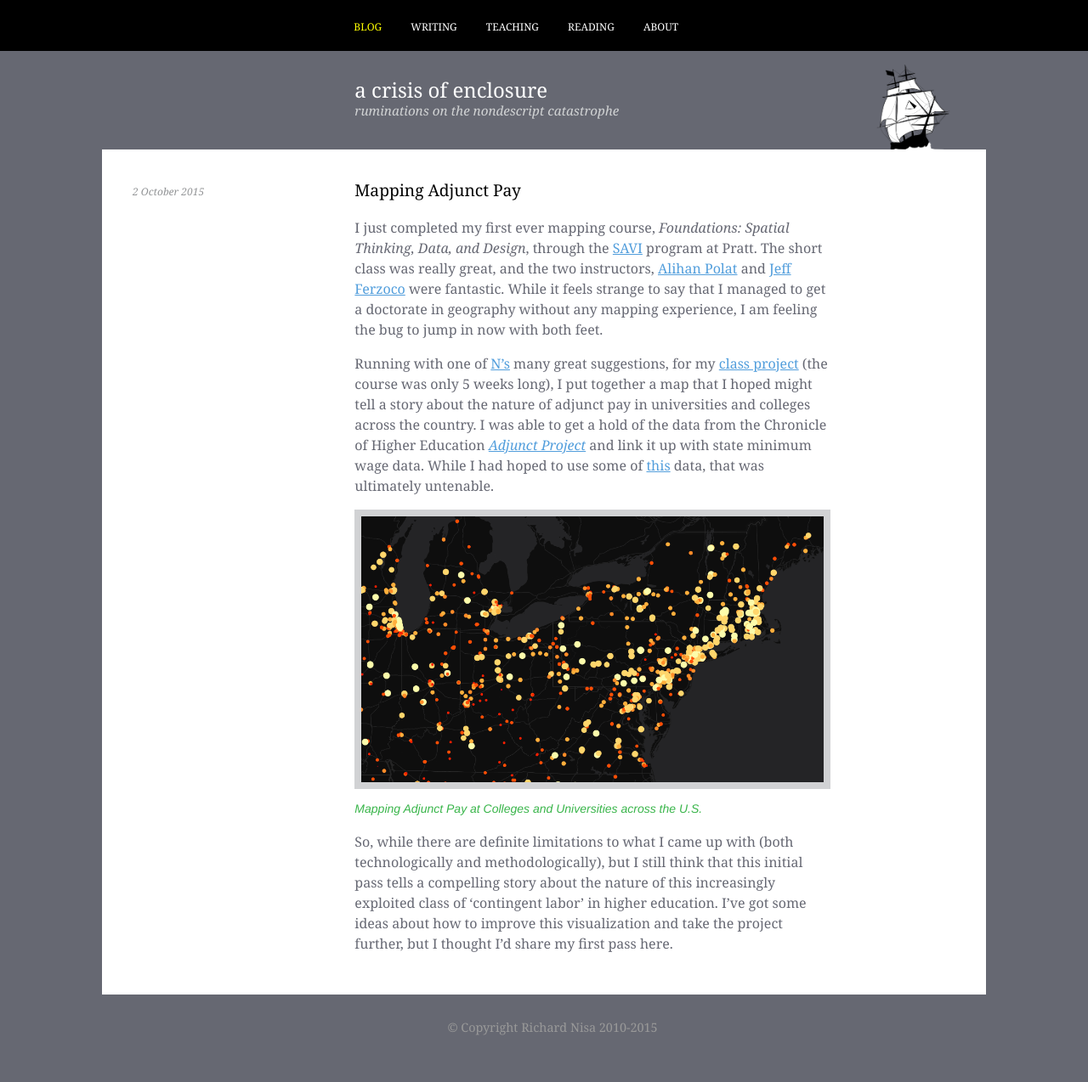
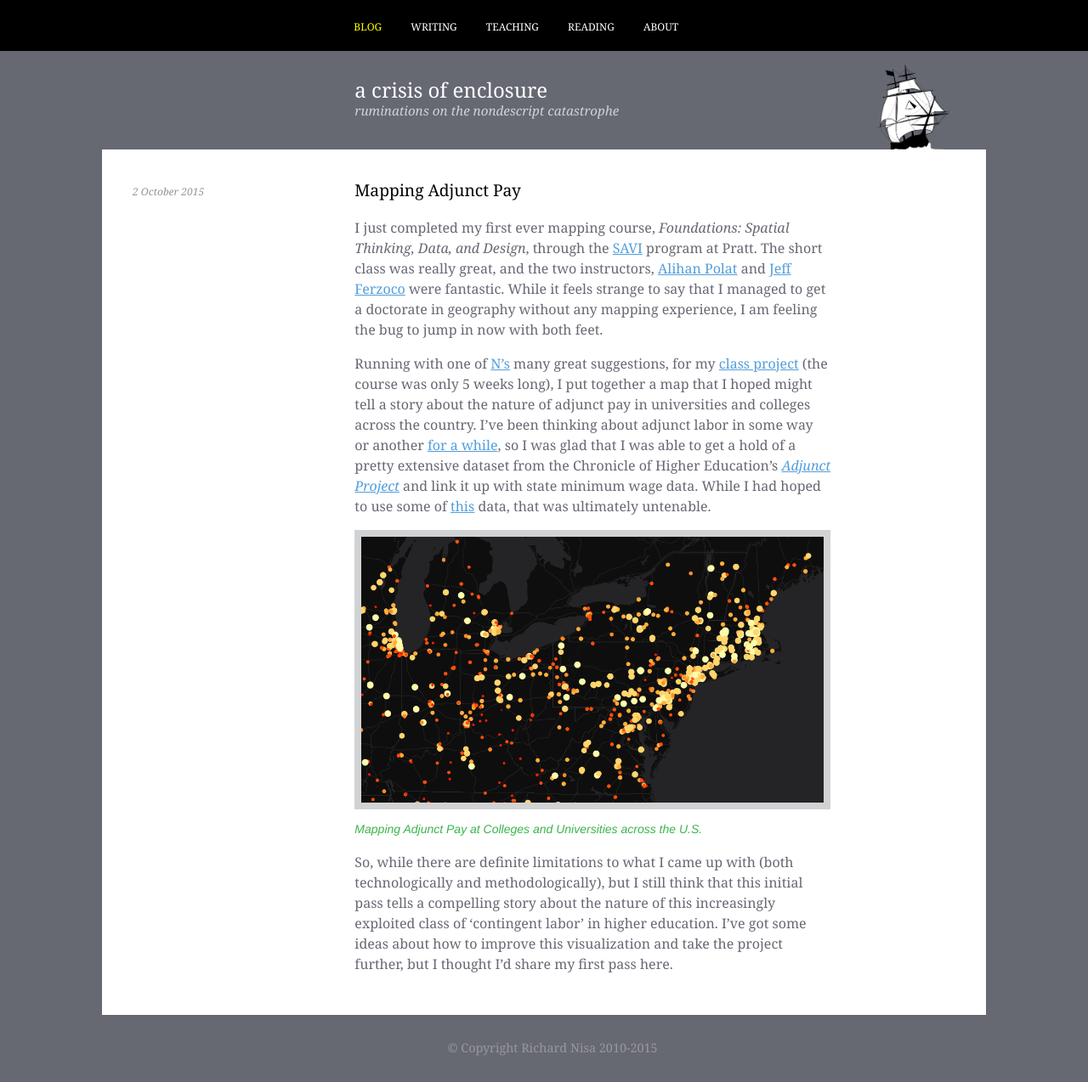
Before and after one commit to nisaface/nisaface.github.io, a Jekyll site: the page built from _posts/2015-10-02-mapping-adjunt-pay.md, in a window 1280 px wide. Shown: the whole page at 85% size. Built offline with Jekyll 4.4.1, drawn with Linux system fonts in a browser that asks for light colours; before the commit the page ends 1250 px from its top, so only the background shows below that.

Commit message:
adjunct fix

```diff
--- a/_posts/2015-10-02-mapping-adjunt-pay.md
+++ b/_posts/2015-10-02-mapping-adjunt-pay.md
@@ -5,7 +5,7 @@ category: blog
 ---
 I just completed my first ever mapping course, *Foundations: Spatial Thinking, Data, and Design*, through the [SAVI](https://www.pratt.edu/pratt-research-and-centers/spatial-analysis-visualization-initiative/) program at Pratt. The short class was really great, and the two instructors, [Alihan Polat](http://www.studiomplus.nyc/) and [Jeff Ferzoco](http://linepointpath.com/) were fantastic. While it feels strange to say that I managed to get a doctorate in geography without any mapping experience, I am feeling the bug to jump in now with both feet.
 
-Running with one of [N's](http://nickyagate.com/) many great suggestions, for my [class project](http://crisisofenclosure.com/category/longform/cartodb.html) (the course was only 5 weeks long), I put together a map that I hoped might tell a story about the nature of adjunct pay in universities and colleges across the country. I was able to get a hold of the data from the Chronicle of Higher Education [*Adjunct Project*](http://adjunct.chronicle.com/) and link it up with state minimum wage data. While I had hoped to use some of [this](http://livingwage.mit.edu/) data, that was ultimately untenable.
+Running with one of [N's](http://nickyagate.com/) many great suggestions, for my [class project](http://crisisofenclosure.com/category/longform/cartodb.html) (the course was only 5 weeks long), I put together a map that I hoped might tell a story about the nature of adjunct pay in universities and colleges across the country. I've been thinking about adjunct labor in some way or another [for a while](http://crisisofenclosure.com/nickel-and-dimed/), so I was glad that I was able to get a hold of a pretty extensive dataset from the Chronicle of Higher Education's [*Adjunct Project*](http://adjunct.chronicle.com/) and link it up with state minimum wage data. While I had hoped to use some of [this](http://livingwage.mit.edu/) data, that was ultimately untenable.
 
 [![Adjunct map](/img/adjunctimage.png)](http://crisisofenclosure.com/category/longform/cartodb.html)
 <cite>*Mapping Adjunct Pay at Colleges and Universities across the U.S.*</cite>
```
